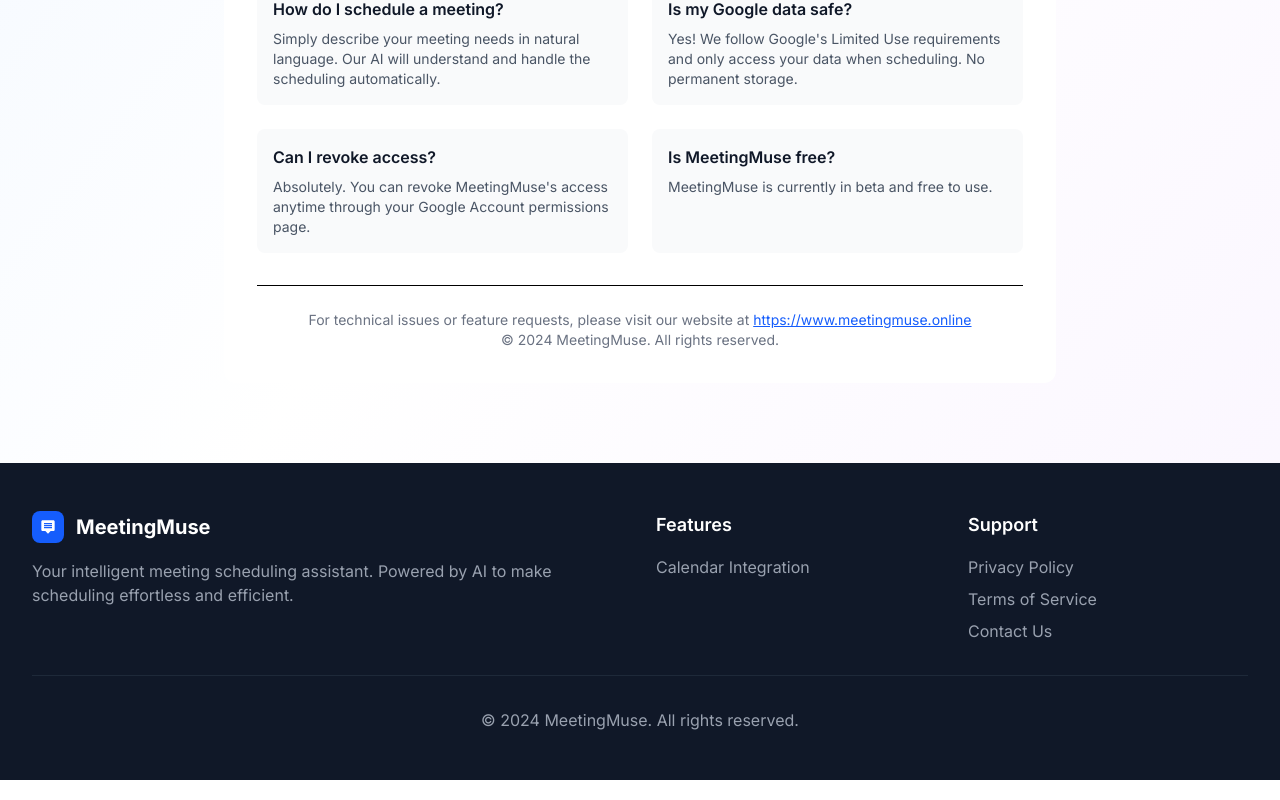
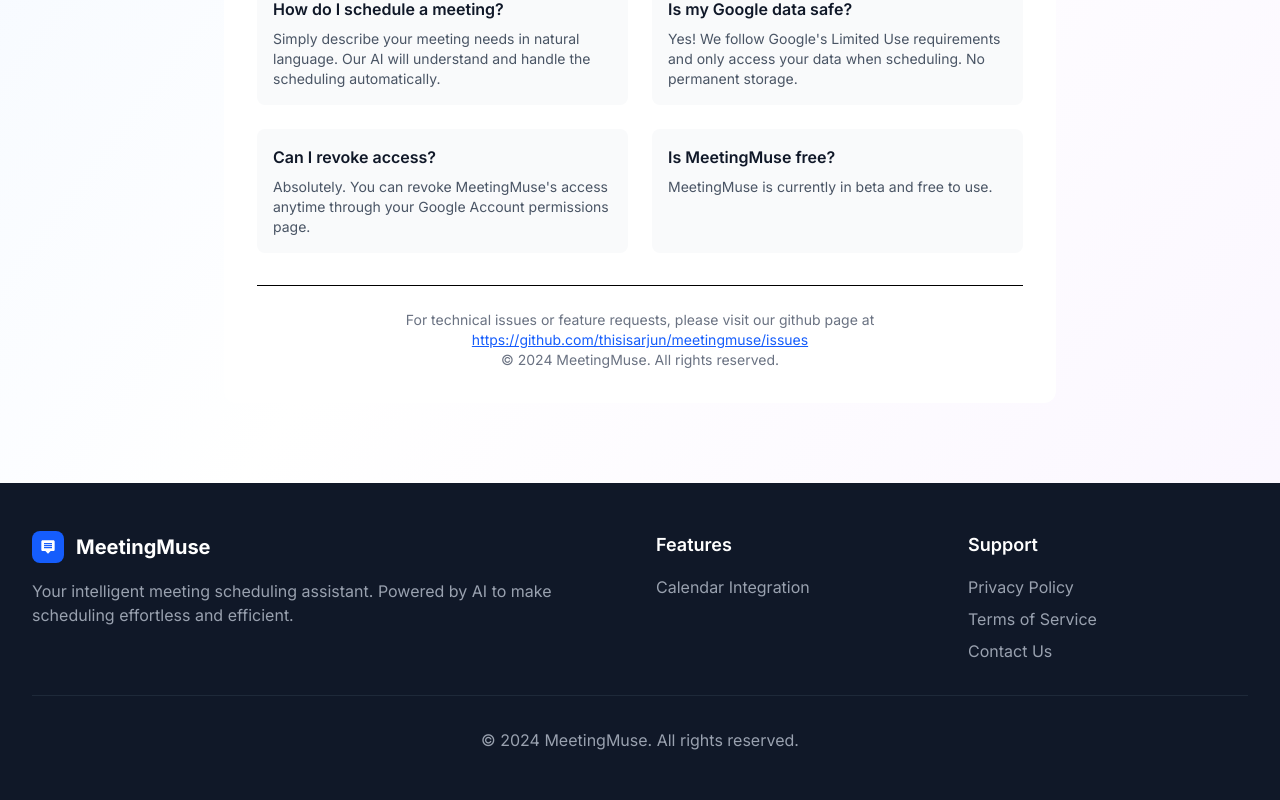
Before and after one commit to ismailmmd/meetingmuse-fe, a React (Vite) app: page /contact in a window 1280 px wide. Shown: the part 905-1705 px from the top of the page. Built offline with nearby package versions, Linux system fonts and the light colour scheme; no server answers.

Commit message:
feat: update ContactPage to link to GitHub issues for technical support; add GITHUB_ISSUES constant

```diff
--- a/src/components/ContactPage.tsx
+++ b/src/components/ContactPage.tsx
@@ -171,15 +171,15 @@
 
         <div className="border-t pt-6 mt-8">
           <p className="text-sm text-gray-500 text-center">
-            For technical issues or feature requests, please visit our website
-            at{' '}
+            For technical issues or feature requests, please visit our github
+            page at{' '}
             <a
-              href={EXTERNAL_LINKS.WEBSITE}
+              href={EXTERNAL_LINKS.GITHUB_ISSUES}
               target="_blank"
               rel="noopener noreferrer"
               className="text-blue-600 hover:text-blue-800 underline"
             >
-              {EXTERNAL_LINKS.WEBSITE}
+              {EXTERNAL_LINKS.GITHUB_ISSUES}
             </a>
             <br />
             {COPYRIGHT_TEXT}
--- a/src/constants/app.ts
+++ b/src/constants/app.ts
@@ -16,6 +16,7 @@
 // External Links
 export const EXTERNAL_LINKS = {
   WEBSITE: 'https://www.meetingmuse.online',
+  GITHUB_ISSUES: 'https://github.com/thisisarjun/meetingmuse/issues',
   GOOGLE_PERMISSIONS: 'https://myaccount.google.com/permissions',
   GOOGLE_API_POLICY:
     'https://developers.google.com/terms/api-services-user-data-policy',
```
